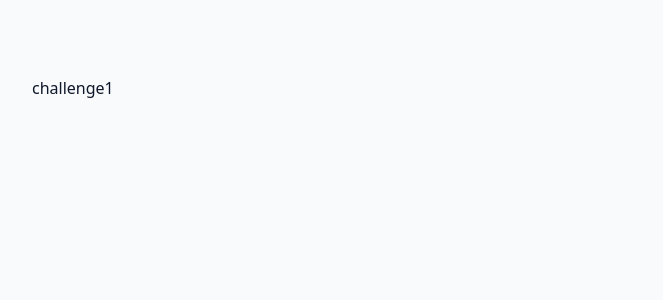
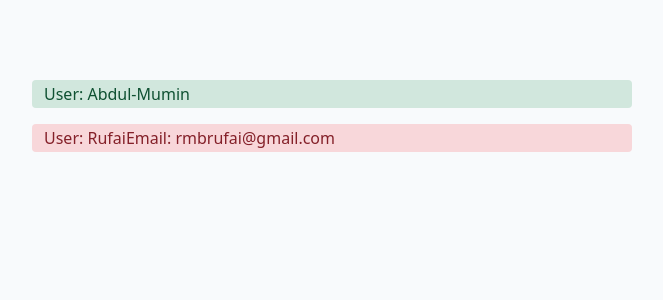
Before and after one commit to abdul-mumin-rufai/full-typescript-with-react, a React (Vite) app: page / in a window 1280 px wide. Shown: the top 300 px of the page, without its empty margins (308-971 px from the left). Built offline with nearby package versions, Linux system fonts and the light colour scheme.

Commit message:
challenge: completed the challange

```diff
--- a/src/App.tsx
+++ b/src/App.tsx
@@ -1,10 +1,11 @@
+import Component from "./starter/05-challenge";
 
-import Challenge1 from "./challenge/challenge1";
 
 function App() {
   return (
     <main>
-      <Challenge1/>
+      <Component type="basic" name="Abdul-Mumin" />
+      <Component type="advanced" name="Rufai" email="rmbrufai@gmail.com"/>
     </main>
   );
 }
--- a/src/challenge/challenge1.tsx
+++ /dev/null
@@ -1,14 +0,0 @@
-interface Basic { name: string };
-
-interface Advanced {
-    name: string;
-    email?: string;
- };
-
-const Challenge1 = () => {
-  return (
-    <div>challenge1</div>
-  )
-}
-
-export default Challenge1
--- a/src/starter/05-challenge/index.tsx
+++ b/src/starter/05-challenge/index.tsx
@@ -1,9 +1,30 @@
-function Component() {
+interface BasicInterface {
+  type: 'basic'; // discriminated unions and action here
+  name: string;
+};
+
+interface AdvancedInterface {
+  type: 'advanced'; // discriminated unions and action here
+  name: string;
+  email: string;
+};
+
+type AllType = BasicInterface | AdvancedInterface;
+
+function Component(props: AllType) {
+  const { type, name } = props;
+  if(type ==='basic')
   return (
-    <div>
-      <h2>React & Typescript</h2>
-      <h2>Challenge</h2>
-    </div>
-  );
+    <article className='alert alert-success'>
+      User: {name}
+    </article>
+    );
+
+  return (
+    <article className='alert alert-danger'>
+      User: {name}
+      Email: {props.email}
+    </article>
+  )
 }
 export default Component;
```
